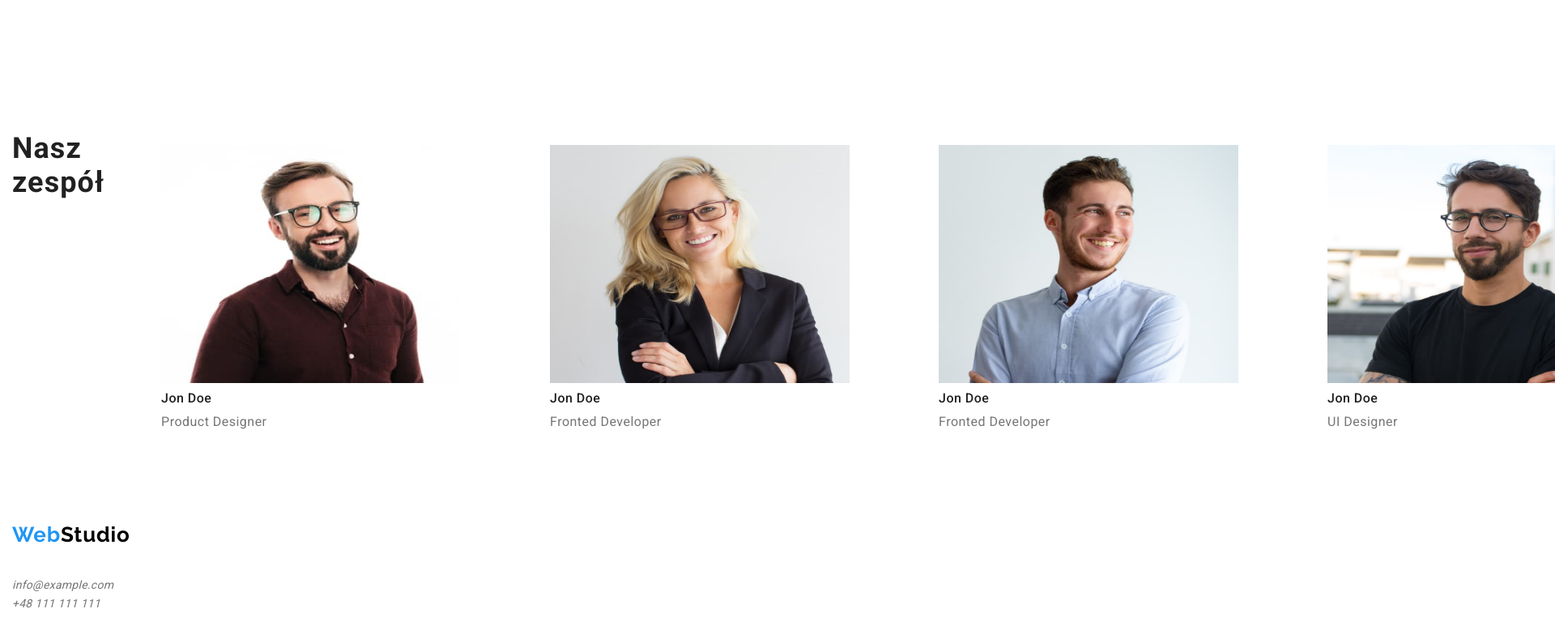
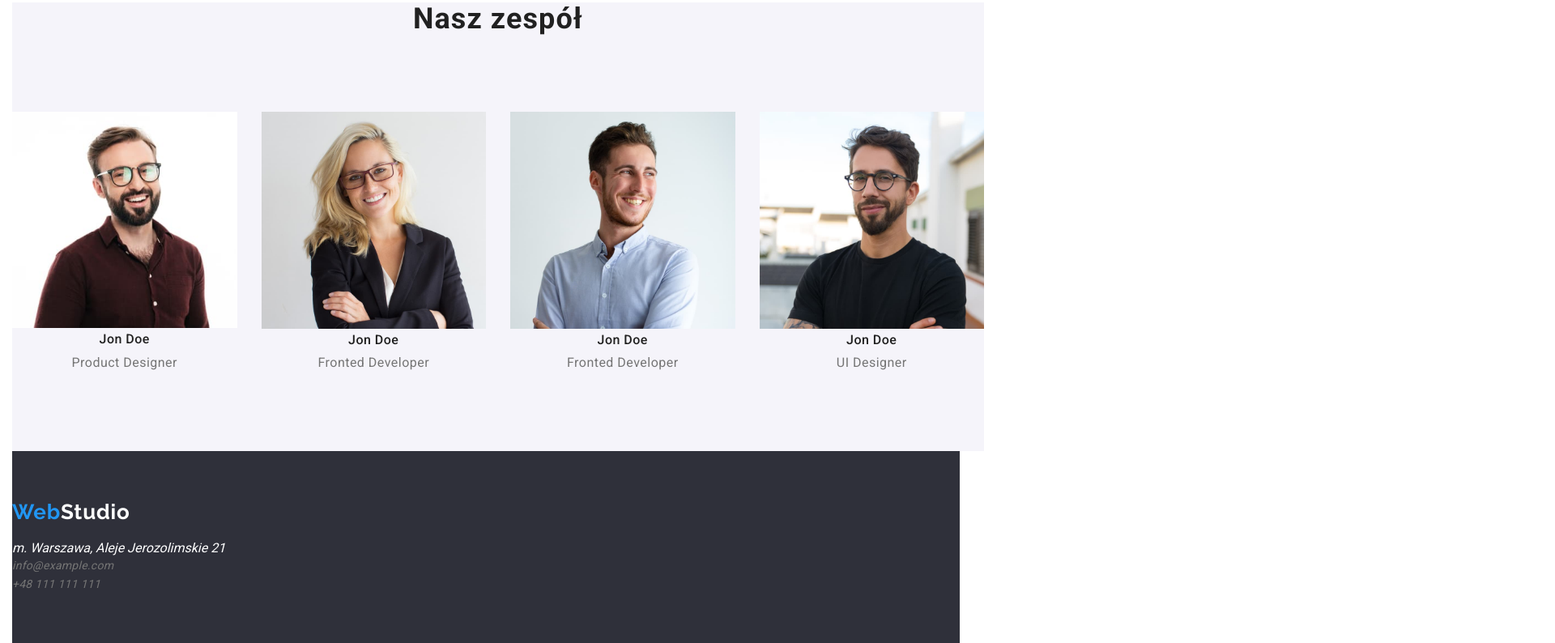
Before and after one commit to DagmaraSobczak/goit-markup-hw-03, a plain HTML site: page index.html in a window 1280 px wide. Shown: the part 1429-2223 px from the top of the page at 81% size, 1920 px wide, since content can reach past the window. Drawn offline with Linux system fonts and the light colour scheme.

Commit message:
dodalam flex do footer

```diff
--- a/css/style.css
+++ b/css/style.css
@@ -60,7 +60,7 @@ letter-spacing: 0.03em;
 text-decoration: none ;
 }
 .studio{
-    color: #000000;
+    color: #FFFFFF;
     text-decoration: none;
 }
 
@@ -84,10 +84,18 @@ text-decoration: none ;
     color: #757575;
     text-decoration: none;
     font-weight: 400;
-    line-height: 1.7
+    line-height: 1.7;
+
 }
 .address{
 color: #FFFFFF;
+padding-top: 20px;
+display: flex;
+font-weight: 400;
+flex-direction: column;
+flex-basis: calc((100% - 18px) / 3);
+align-content: space-between;
+
 }
 
 
@@ -177,7 +185,6 @@ color: #757575;
    justify-content: space-around;
    align-content: center;
    margin-top: 0;
-   margin-bottom: 0;
 
 
 }
@@ -222,13 +229,14 @@ ul{
 
 h1,
 h2,
-h3
+h3,
 h4,
 h5,
 h6,
-p
-ul
-li{
+p,
+ul,
+li,
+figure{
   margin: 0;
 }
 
@@ -247,10 +255,39 @@ align-items: center;
 }
 
  section ul li {
-   flex-basis: calc((100% - 30px) / 4)
+   flex-basis: calc((100% - 90px) / 4)
+      }
 
+    h2{
+display: block;
+text-align: center;}
+
+.nasz-zespół {
+
+     background-color: rgba(245, 244, 250, 1);
+     width: 1200px;
+    flex-basis: calc((100% - 90px) / 4)
     }
-    h2{
-      display: flex;
-      justify-content: center;
-    }
+figcaption{
+  display: block;
+text-align: center;}
+
+
+img {
+  display: block;
+  max-width: 100%;
+  height: auto;
+}
+.footer-wrapper{
+  background: rgba(47, 48, 58, 1);
+  display: flex;
+  flex-direction: column;
+  justify-content: center;
+  align-content: space-between;
+  padding-top: 60px;
+  padding-bottom: 60px;
+
+}
+address ul li{
+  flex-basis: calc((100% - 18px) / 3);
+}
--- a/index.html
+++ b/index.html
@@ -83,9 +83,9 @@
           />
           <img src="image/tablet.jpg" alt="tablet" width="370" height="294" />
         </section>
-        <div>
+        <div class="nasz-zespół">
+          <h2>Nasz zespół</h2>
           <section class="section">
-            <h2>Nasz zespół</h2>
             <figure>
               <img
                 src="image/product_designer.jpg"
@@ -124,10 +124,10 @@
             </figure>
           </section>
         </div>
-        <footer>
+        <footer class="footer-wrapper">
         <a class="web" href="./index.html"> <strong>Web</strong><span class="studio">Studio</span></a>
           <address class="address">
-            m. Warszawa, Aleje Jerozolimskie 21<br />
+            m. Warszawa, Aleje Jerozolimskie 21
             <ul>
               <li><a class="dane-adresowe" href="mailto:info@example.com">info@example.com</a></li>
                 <li><a class="dane-adresowe" href="tel:++48111111111">+48 111 111 111</a></li>
```
